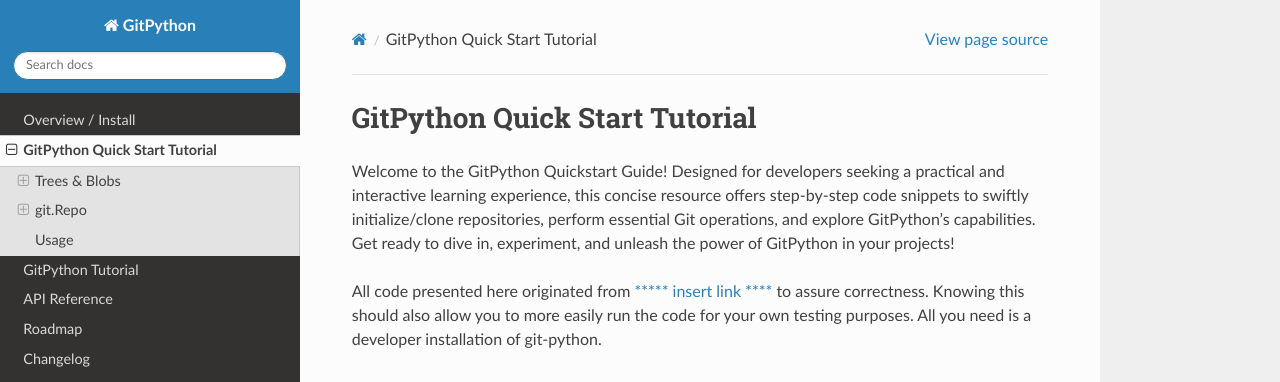
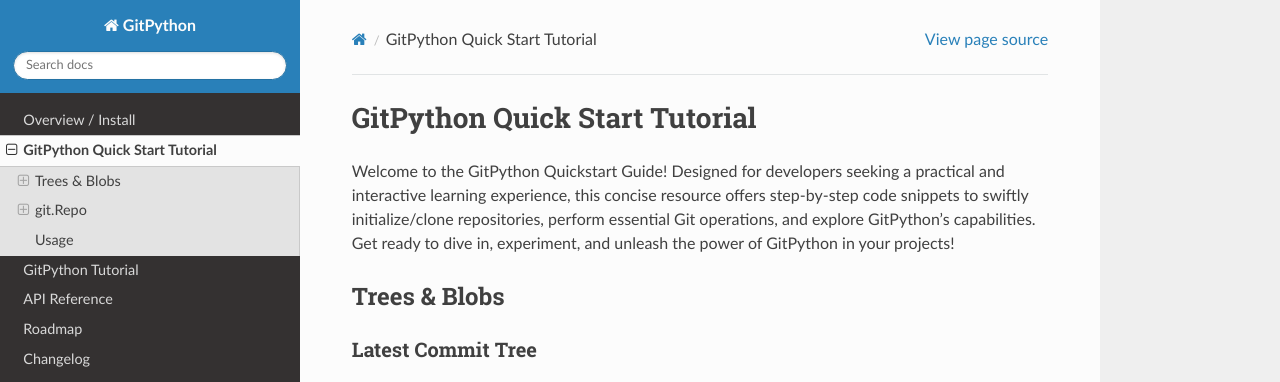
Before and after one commit to gitpython-developers/GitPython, a Sphinx documentation site: the page built from doc/source/quickstart.rst, in a window 1280 px wide and 900 px high, cut to the strip 0-382 px from the top of the window. Built offline with Sphinx 7.4.7 and the Read the Docs theme 2.0.0, drawn with Linux system fonts in a browser that asks for light colours.

Commit message:
Removed all reference to source code

```diff
--- a/doc/source/quickstart.rst
+++ b/doc/source/quickstart.rst
@@ -8,8 +8,6 @@
 GitPython Quick Start Tutorial
 ==============================
 Welcome to the GitPython Quickstart Guide! Designed for developers seeking a practical and interactive learning experience, this concise resource offers step-by-step code snippets to swiftly initialize/clone repositories, perform essential Git operations, and explore GitPython's capabilities. Get ready to dive in, experiment, and unleash the power of GitPython in your projects!
-
-All code presented here originated from `***** insert link **** <https://github.com/gitpython-developers/GitPython>`_ to assure correctness. Knowing this should also allow you to more easily run the code for your own testing purposes. All you need is a developer installation of git-python.
 
 
 Trees & Blobs
```
